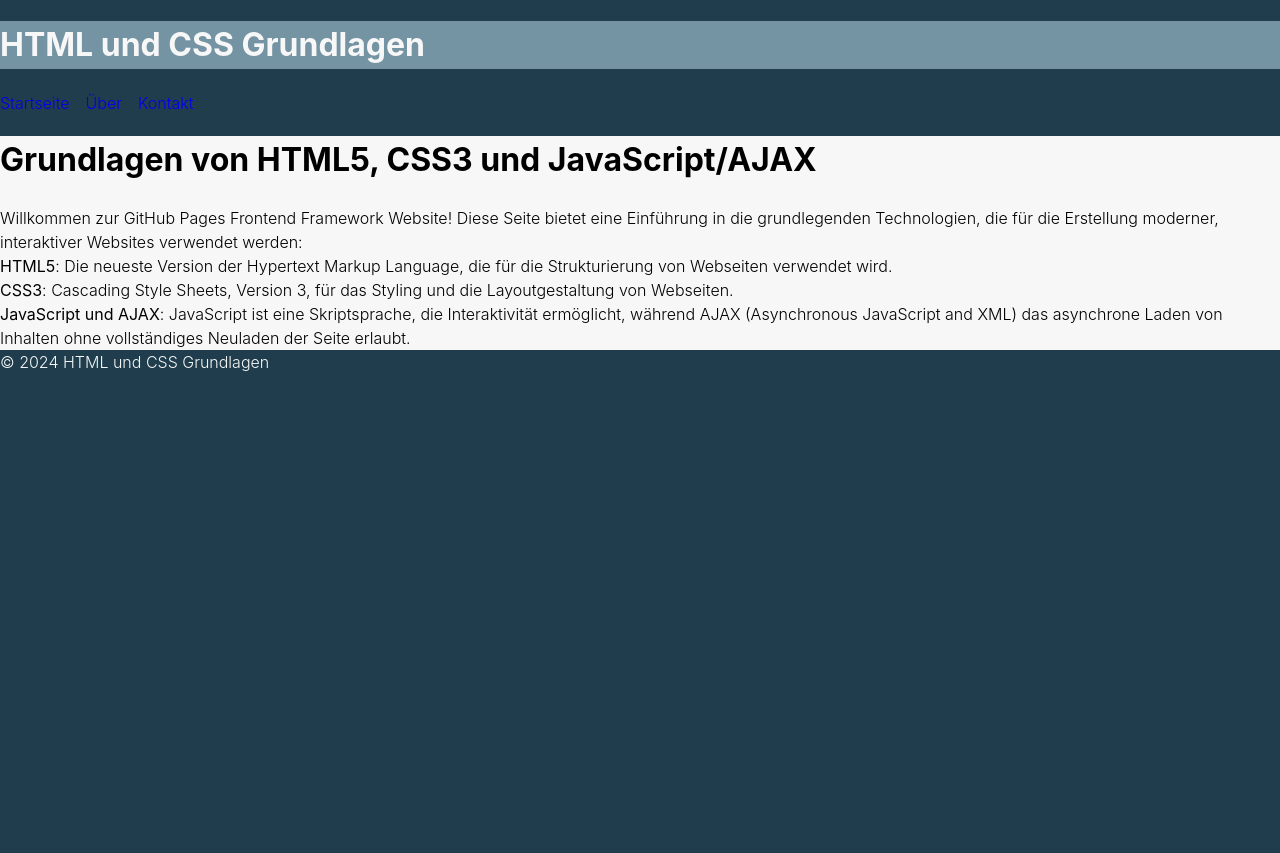
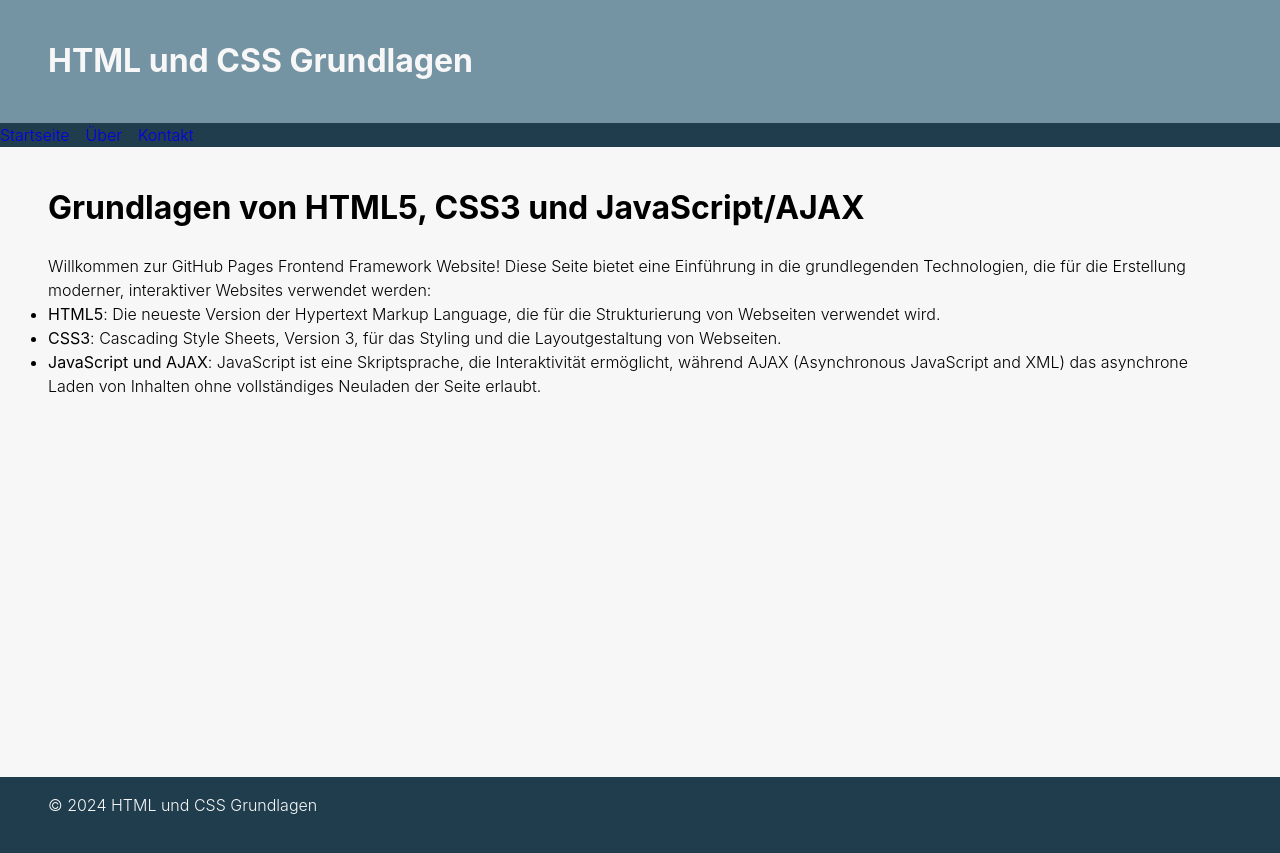
Before and after one commit to ehy-training/html-basics, a Jekyll site: the page built from index.md, in a window 1280 px wide. Shown: the top 853 px of the page. Built offline with Jekyll 4.4.1, drawn with Linux system fonts in a browser that asks for light colours; some web fonts are replaced.

Commit message:
Update style.css

```diff
--- a/assets/css/style.css
+++ b/assets/css/style.css
@@ -17,6 +17,10 @@
     text-decoration: none;
 }
 
+nav ul {
+    list-style: none;
+}
+
 
 
 /*---------------------
@@ -25,27 +29,25 @@
 
 
 
-header {
-
+.container {
+    max-width: 1200px;
+    margin: 0 auto;
+    padding: 1rem 8px;
 }
 
 nav ul {
-    list-style: none;
-display: flex;
-flex-wrap: wrap;
-grid-gap: 1em;
+
+    display: flex;
+    flex-wrap: wrap;
+    grid-gap: 1em;
 }
 
-nav ul li {
+nav ul li {}
 
-}
+nav ul li a {}
 
-nav ul li a {
-
-}
-
-footer {
-
+main {
+    min-height: 70vh;
 }
 
 /*---------------------
@@ -70,13 +72,13 @@
 :root {
     --hue: 200;
 
-    --color-sub-white: hsl(var(--hue),5%,97%);
-    --color-grey-light: hsl(var(--hue),13%,89%);
-    --color-grey-mid-light: hsl(var(--hue),21%,76%);
-    --color-grey-mid: hsl(var(--hue),21%,55%);
-    --color-grey-mid-dark: hsl(var(--hue),34%,34%);
-    --color-grey-dark: hsl(var(--hue),42%,21%);
-    --color-sub-black: hsl(var(--hue),42%,8%);
+    --color-sub-white: hsl(var(--hue), 5%, 97%);
+    --color-grey-light: hsl(var(--hue), 13%, 89%);
+    --color-grey-mid-light: hsl(var(--hue), 21%, 76%);
+    --color-grey-mid: hsl(var(--hue), 21%, 55%);
+    --color-grey-mid-dark: hsl(var(--hue), 34%, 34%);
+    --color-grey-dark: hsl(var(--hue), 42%, 21%);
+    --color-sub-black: hsl(var(--hue), 42%, 8%);
 }
 
 
```
